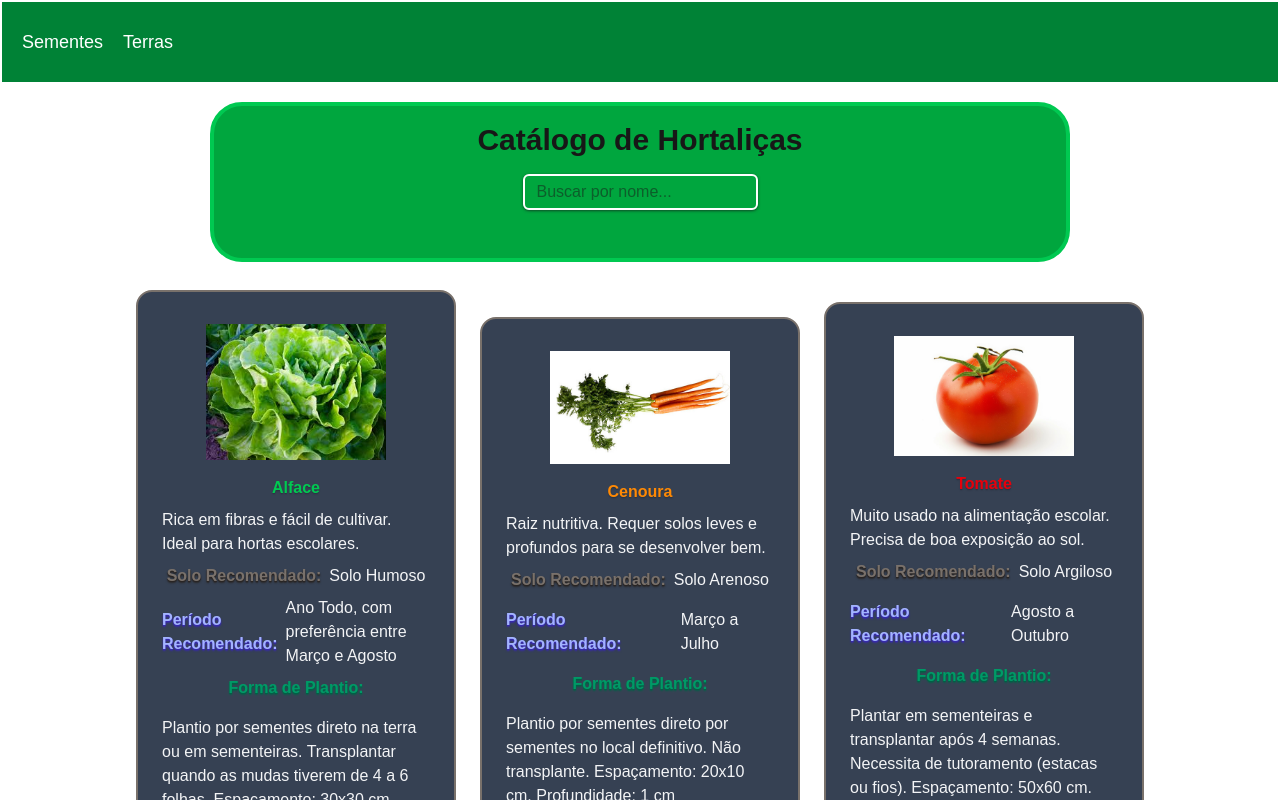
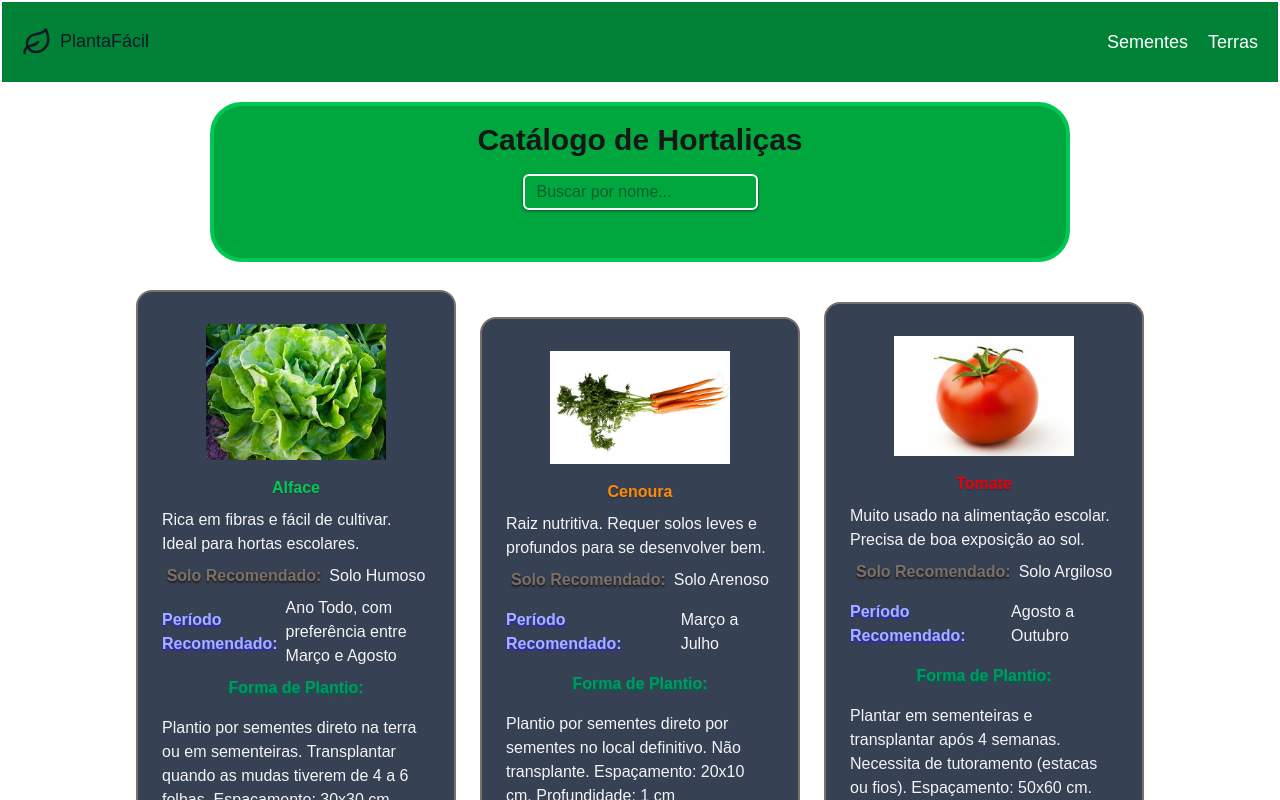
Before and after one commit to Nicolas7720/Hortas-Sustentaveis, a Next.js app in the folder horta-sustentavel/: page / in a window 1280 px wide. Shown: the top 800 px of the page. Built offline with nearby package versions, Linux system fonts and the light colour scheme.

Commit message:
adicionei icones no footer e header, falta no cartoes e mudar as escritas, adicionar o como plantar no json

```diff
--- /dev/null
+++ b/horta-sustentavel/app/components/footer/index.tsx
@@ -0,0 +1,24 @@
+import { Leaf } from "lucide-react";
+import React from "react";
+
+const Footer = () => {
+  return (
+    <footer className="w-full h-60 py-8 px-5 bg-gray-950 flex flex-col justify-between">
+      <div>
+        <div className="flex gap-5">
+          <Leaf color="green" size={20} /> <p>PlantaFácil</p>
+        </div>
+        <p>
+          Seu guia completo para cultivar plantas de forma fácil e sustentável
+        </p>
+      </div>
+      <div className="border-t border-white text-center text-white mx-50 pt-2">
+        <p className="text-center">
+          &copy; {new Date().getFullYear()} PlantaFacil
+        </p>
+      </div>
+    </footer>
+  );
+};
+
+export default Footer;
--- a/horta-sustentavel/app/components/header/index.tsx
+++ b/horta-sustentavel/app/components/header/index.tsx
@@ -1,9 +1,14 @@
+import { Leaf } from "lucide-react";
 import Link from "next/link";
 import React from "react";
 
 const Header = () => {
   return (
-    <header className="bg-green-700 p-5 w-full h-20 flex items-center">
+    <header className="bg-green-700 p-5 w-full h-20 flex items-center justify-between">
+      <div className="flex gap-2">
+        <Leaf color="#101828" size={30} />
+        <p className="text-gray-900 text-lg">PlantaFácil</p>
+      </div>
       <nav className="text-white flex">
         <Link href="/" className="text-lg hover:text-zinc-600 hover:font-bold">
           Sementes
--- a/horta-sustentavel/app/layout.tsx
+++ b/horta-sustentavel/app/layout.tsx
@@ -2,6 +2,7 @@ import type { Metadata } from "next";
 import { Poppins } from "next/font/google";
 import "./globals.css";
 import Header from "./components/header";
+import Footer from "./components/footer";
 
 const PoppinsSans = Poppins({
   variable: "--font-poppins",
@@ -24,6 +25,7 @@ export default function RootLayout({
       <body className={`${PoppinsSans.variable} antialiased p-0.5`}>
         <Header />
         {children}
+        <Footer />
       </body>
     </html>
   );
--- a/horta-sustentavel/package.json
+++ b/horta-sustentavel/package.json
@@ -9,6 +9,7 @@
     "lint": "next lint"
   },
   "dependencies": {
+    "lucide-react": "^0.525.0",
     "next": "15.3.3",
     "react": "^19.0.0",
     "react-dom": "^19.0.0",
```
Also changed, not shown: 1 other file (tests, documents, lock files or other folders).
